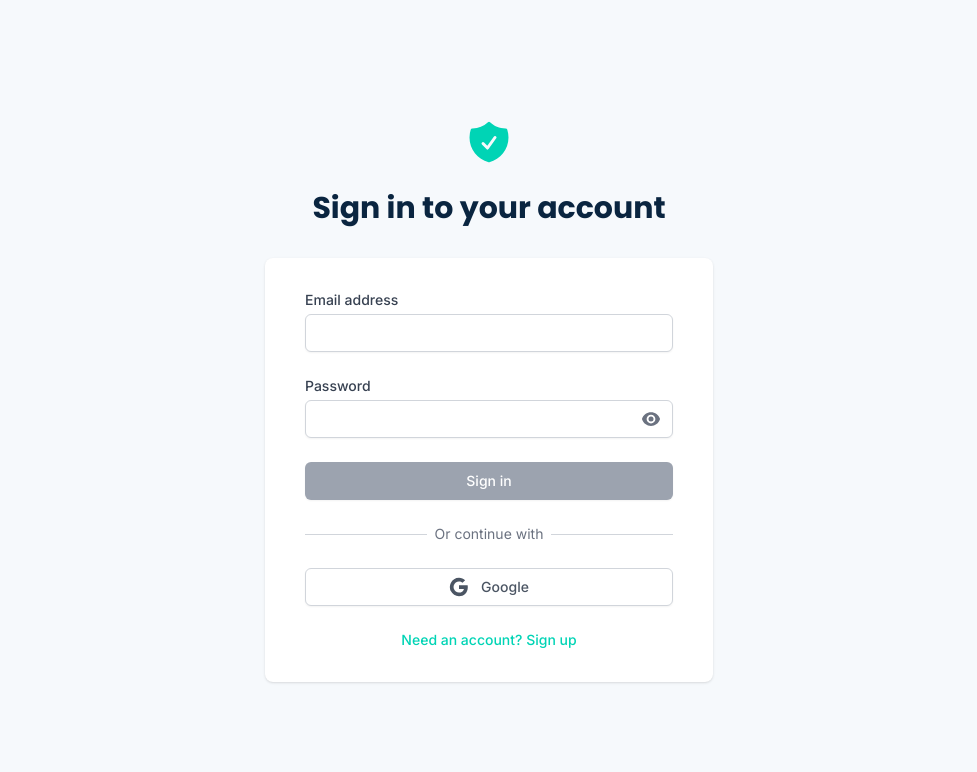
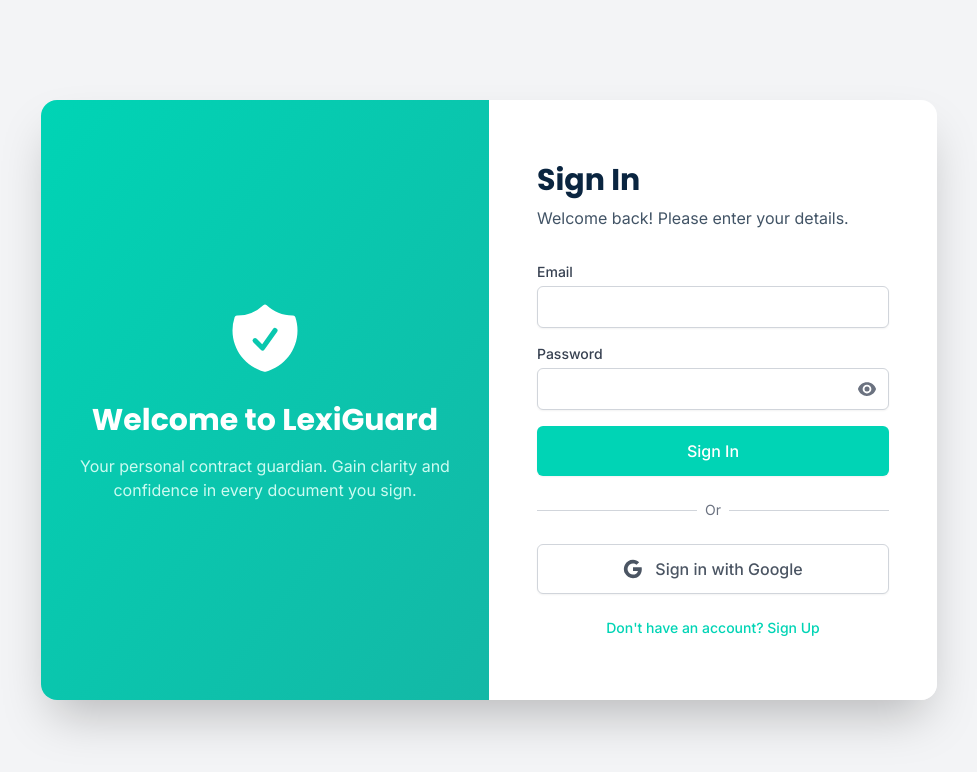
Before and after one commit to sumanthd032/LexiGuard, a React (Vite) app in the folder frontend/: page /auth in a window 1280 px wide. Shown: the top 772 px of the page, without its empty margins (151-1128 px from the left). Built offline with nearby package versions, Linux system fonts and the light colour scheme; no server answers.

Commit message:
feat: add Two-Column Layout, dynamic visuals and smooth animations for auth page

```diff
--- a/frontend/src/pages/AuthPage.tsx
+++ b/frontend/src/pages/AuthPage.tsx
@@ -1,4 +1,5 @@
-import React, { useMemo, useState } from 'react';
+// frontend/src/pages/AuthPage.tsx
+import React, { useState } from 'react';
 import {
   createUserWithEmailAndPassword,
   signInWithEmailAndPassword,
@@ -7,7 +8,8 @@ import {
 } from 'firebase/auth';
 import { auth } from '../firebase';
 import { useNavigate } from 'react-router-dom';
-import { ShieldCheckIcon, EyeIcon, EyeSlashIcon, ExclamationTriangleIcon } from '@heroicons/react/24/solid';
+import { ShieldCheckIcon, EyeIcon, EyeSlashIcon } from '@heroicons/react/24/solid';
+import { motion, AnimatePresence, type Variants } from 'framer-motion';
 
 const AuthPage: React.FC = () => {
   const [isLogin, setIsLogin] = useState(true);
@@ -16,70 +18,28 @@ const AuthPage: React.FC = () => {
   const [error, setError] = useState<string | null>(null);
   const [loading, setLoading] = useState(false);
   const [showPassword, setShowPassword] = useState(false);
-  const [emailError, setEmailError] = useState<string | null>(null);
-  const [passwordError, setPasswordError] = useState<string | null>(null);
   const navigate = useNavigate();
-
-  const isFormEmpty = useMemo(() => email.trim() === '' || password.trim() === '', [email, password]);
-
-  const validateEmail = (value: string) => {
-    const emailRegex = /^[^\s@]+@[^\s@]+\.[^\s@]{2,}$/i;
-    return emailRegex.test(value.trim());
-  };
-
-  const validatePassword = (value: string) => {
-    // Keep simple for now: min length 6 (Firebase enforces this for sign up)
-    return value.trim().length >= 6;
-  };
 
   const getFriendlyAuthError = (err: any): string => {
     const code = err?.code || '';
     switch (code) {
-      case 'auth/invalid-email':
-        return 'That email looks invalid. Please check and try again.';
-      case 'auth/user-disabled':
-        return 'This account has been disabled. Contact support if this is unexpected.';
-      case 'auth/user-not-found':
-        return 'No account found with this email. Try signing up instead.';
-      case 'auth/wrong-password':
-        return 'Incorrect password. Please try again.';
-      case 'auth/email-already-in-use':
-        return 'An account with this email already exists. Try signing in.';
-      case 'auth/weak-password':
-        return 'Please use a stronger password (at least 6 characters).';
-      case 'auth/popup-closed-by-user':
-        return 'The sign-in popup was closed before completing. Please try again.';
-      case 'auth/popup-blocked':
-        return 'The sign-in popup was blocked by your browser. Allow popups and retry.';
-      case 'auth/network-request-failed':
-        return 'Network error. Check your connection and try again.';
-      default:
-        return err?.message || 'Something went wrong. Please try again.';
+      case 'auth/invalid-email': return 'That email looks invalid. Please check and try again.';
+      case 'auth/user-not-found': return 'No account found with this email. Try signing up instead.';
+      case 'auth/wrong-password': return 'Incorrect password. Please try again.';
+      case 'auth/email-already-in-use': return 'An account with this email already exists. Try signing in.';
+      case 'auth/weak-password': return 'Password must be at least 6 characters long.';
+      default: return 'An error occurred. Please try again.';
     }
   };
 
   const handleSubmit = async (e: React.FormEvent) => {
     e.preventDefault();
+    if (!email || password.length < 6) {
+      setError("Please enter a valid email and a password of at least 6 characters.");
+      return;
+    }
     setLoading(true);
     setError(null);
-    setEmailError(null);
-    setPasswordError(null);
-
-    // Client-side validation
-    let hasError = false;
-    if (!validateEmail(email)) {
-      setEmailError('Please enter a valid email address.');
-      hasError = true;
-    }
-    if (!validatePassword(password)) {
-      setPasswordError('Password must be at least 6 characters long.');
-      hasError = true;
-    }
-    if (hasError) {
-      setLoading(false);
-      return;
-    }
-
     try {
       if (isLogin) {
         await signInWithEmailAndPassword(auth, email, password);
@@ -108,149 +68,106 @@ const AuthPage: React.FC = () => {
     }
   };
 
+  const formVariants: Variants = {
+    initial: { opacity: 0, y: 20 },
+    animate: { opacity: 1, y: 0, transition: { duration: 0.4, ease: "easeInOut" } },
+    exit: { opacity: 0, y: -20, transition: { duration: 0.2, ease: "easeInOut" } }
+  };
+
   return (
-    <div className="min-h-screen bg-brand-gray flex flex-col justify-center py-12 sm:px-6 lg:px-8">
-      <div className="sm:mx-auto sm:w-full sm:max-w-md">
-        <div className="flex justify-center">
-            <ShieldCheckIcon className="h-12 w-auto text-brand-green" />
-        </div>
-        <h2 className="mt-6 text-center text-3xl font-extrabold text-brand-blue font-display">
-          {isLogin ? 'Sign in to your account' : 'Create a new account'}
-        </h2>
+    <div className="min-h-screen w-full flex items-center justify-center bg-gray-100 overflow-hidden">
+        <div className="relative w-full max-w-4xl h-[600px] grid grid-cols-1 md:grid-cols-2 shadow-2xl rounded-2xl">
+            {/* --- Left Branding Panel --- */}
+            <div className="hidden md:flex flex-col items-center justify-center text-center p-8 bg-gradient-to-br from-brand-green to-teal-500 text-white rounded-l-2xl">
+                <motion.div initial={{ scale: 0.5, opacity: 0 }} animate={{ scale: 1, opacity: 1 }} transition={{ duration: 0.8, ease: "easeOut" }}>
+                    <ShieldCheckIcon className="h-20 w-20" />
+                </motion.div>
+                <h1 className="mt-6 text-3xl font-bold font-display">Welcome to LexiGuard</h1>
+                <p className="mt-4 text-teal-100">Your personal contract guardian. Gain clarity and confidence in every document you sign.</p>
             </div>
 
-      <div className="mt-8 sm:mx-auto sm:w-full sm:max-w-md">
-        <div className="bg-white py-8 px-4 shadow sm:rounded-lg sm:px-10">
-          <form className="space-y-6" onSubmit={handleSubmit} noValidate>
-            <div>
-              <label htmlFor="email" className="block text-sm font-medium text-gray-700">
-                Email address
-              </label>
-              <div className="mt-1">
-                <input
-                  id="email"
-                  name="email"
-                  type="email"
-                  autoComplete="email"
-                  required
-                  value={email}
-                  onChange={(e) => {
-                    setEmail(e.target.value);
-                    if (emailError) setEmailError(null);
-                  }}
-                  aria-invalid={!!emailError}
-                  aria-describedby={emailError ? 'email-error' : undefined}
-                  className={`appearance-none block w-full px-3 py-2 border rounded-md shadow-sm placeholder-gray-400 focus:outline-none focus:ring-brand-green focus:border-brand-green sm:text-sm ${emailError ? 'border-red-500 focus:ring-red-500 focus:border-red-500' : 'border-gray-300'}`}
-                />
-              </div>
-              {emailError && (
-                <p id="email-error" className="mt-2 flex items-center text-sm text-red-600">
-                  <ExclamationTriangleIcon className="h-4 w-4 mr-1" /> {emailError}
+            {/* --- Right Form Panel --- */}
+            <div className="relative flex flex-col justify-center p-8 sm:p-12 bg-white rounded-2xl md:rounded-l-none">
+                <AnimatePresence mode="wait">
+                    <motion.div
+                        key={isLogin ? "login" : "signup"}
+                        variants={formVariants}
+                        initial="initial"
+                        animate="animate"
+                        exit="exit"
+                        className="w-full"
+                    >
+                        <div className="text-left mb-8">
+                            <h2 className="text-3xl font-extrabold text-brand-blue font-display">
+                            {isLogin ? 'Sign In' : 'Create Account'}
+                            </h2>
+                            <p className="text-brand-text mt-2">
+                                {isLogin ? "Welcome back! Please enter your details." : "Let's get you started."}
                             </p>
-              )}
                         </div>
 
+                        {/* --- FORM --- */}
+                        <form className="space-y-4" onSubmit={handleSubmit} noValidate>
+                            {/* Email Input */}
                             <div>
-              <label htmlFor="password" className="block text-sm font-medium text-gray-700">
-                Password
-              </label>
-              <div className="mt-1 relative">
-                <input
-                  id="password"
-                  name="password"
-                  type={showPassword ? 'text' : 'password'}
-                  autoComplete={isLogin ? 'current-password' : 'new-password'}
-                  required
-                  value={password}
-                  onChange={(e) => {
-                    setPassword(e.target.value);
-                    if (passwordError) setPasswordError(null);
-                  }}
-                  aria-invalid={!!passwordError}
-                  aria-describedby={passwordError ? 'password-error' : undefined}
-                  className={`appearance-none block w-full px-3 py-2 pr-10 border rounded-md shadow-sm placeholder-gray-400 focus:outline-none focus:ring-brand-green focus:border-brand-green sm:text-sm ${passwordError ? 'border-red-500 focus:ring-red-500 focus:border-red-500' : 'border-gray-300'}`}
-                />
-                <button
-                  type="button"
-                  onClick={() => setShowPassword((v) => !v)}
-                  className="absolute inset-y-0 right-0 px-3 flex items-center text-gray-500 hover:text-gray-700 focus:outline-none"
-                  aria-label={showPassword ? 'Hide password' : 'Show password'}
-                >
-                  {showPassword ? <EyeSlashIcon className="h-5 w-5" /> : <EyeIcon className="h-5 w-5" />}
-                </button>
-              </div>
-              {!isLogin && (
-                <p className="mt-2 text-xs text-gray-500">Use at least 6 characters.</p>
-              )}
-              {passwordError && (
-                <p id="password-error" className="mt-2 flex items-center text-sm text-red-600">
-                  <ExclamationTriangleIcon className="h-4 w-4 mr-1" /> {passwordError}
-                </p>
-              )}
-            </div>
-
-            {error && (
-              <div className="rounded-md bg-red-50 p-4" role="alert">
-                <p className="text-sm text-red-700">{error}</p>
-              </div>
-            )}
-
-            <div>
-              <button
-                type="submit"
-                disabled={loading || isFormEmpty || !!emailError || !!passwordError}
-                className="w-full inline-flex items-center justify-center py-2 px-4 border border-transparent rounded-md shadow-sm text-sm font-medium text-white bg-brand-green hover:bg-opacity-90 focus:outline-none focus:ring-2 focus:ring-offset-2 focus:ring-brand-green disabled:bg-gray-400"
-              >
-                {loading && (
-                  <svg className="animate-spin -ml-1 mr-2 h-4 w-4 text-white" xmlns="http://www.w3.org/2000/svg" fill="none" viewBox="0 0 24 24">
-                    <circle className="opacity-25" cx="12" cy="12" r="10" stroke="currentColor" strokeWidth="4"></circle>
-                    <path className="opacity-75" fill="currentColor" d="M4 12a8 8 0 018-8v4a4 4 0 00-4 4H4z"></path>
-                  </svg>
-                )}
-                {isLogin ? 'Sign in' : 'Sign up'}
-              </button>
-            </div>
-          </form>
-
-          <div className="mt-6">
-            <div className="relative">
-              <div className="absolute inset-0 flex items-center">
-                <div className="w-full border-t border-gray-300" />
-              </div>
-              <div className="relative flex justify-center text-sm">
-                <span className="px-2 bg-white text-gray-500">Or continue with</span>
+                                <label htmlFor="email" className="block text-sm font-medium text-gray-700">Email</label>
+                                <div className="mt-1">
+                                    <input id="email" name="email" type="email" required value={email} onChange={(e) => setEmail(e.target.value)}
+                                    className="w-full px-3 py-2 border border-gray-300 rounded-md shadow-sm focus:outline-none focus:ring-brand-green focus:border-brand-green" />
                                 </div>
                             </div>
 
-            <div className="mt-6">
-              <button
-                onClick={handleGoogleSignIn}
-                disabled={loading}
-                className="w-full inline-flex items-center justify-center py-2 px-4 border border-gray-300 rounded-md shadow-sm bg-white text-sm font-medium text-gray-600 hover:bg-gray-50 disabled:bg-gray-200"
-              >
-                {loading ? (
-                  <svg className="animate-spin -ml-1 mr-2 h-4 w-4 text-gray-600" xmlns="http://www.w3.org/2000/svg" fill="none" viewBox="0 0 24 24">
-                    <circle className="opacity-25" cx="12" cy="12" r="10" stroke="currentColor" strokeWidth="4"></circle>
-                    <path className="opacity-75" fill="currentColor" d="M4 12a8 8 0 018-8v4a4 4 0 00-4 4H4z"></path>
-                  </svg>
-                ) : (
-                  <svg className="w-5 h-5" aria-hidden="true" fill="currentColor" viewBox="0 0 24 24">
-                  <path d="M22.56 12.25c0-.78-.07-1.53-.2-2.25H12v4.26h5.92c-.26 1.37-1.04 2.53-2.21 3.31v2.77h3.57c2.08-1.92 3.28-4.74 3.28-8.09z" />
-                  <path d="M12 23c2.97 0 5.46-.98 7.28-2.66l-3.57-2.77c-.98.66-2.23 1.06-3.71 1.06-2.86 0-5.29-1.93-6.16-4.53H2.18v2.84C3.99 20.53 7.7 23 12 23z" />
-                  <path d="M5.84 14.09c-.22-.66-.35-1.36-.35-2.09s.13-1.43.35-2.09V7.07H2.18C1.43 8.55 1 10.22 1 12s.43 3.45 1.18 4.93l3.66-2.84z" />
-                  <path d="M12 5.38c1.62 0 3.06.56 4.21 1.64l3.15-3.15C17.45 2.09 14.97 1 12 1 7.7 1 3.99 3.47 2.18 7.07l3.66 2.84c.87-2.6 3.3-4.53 6.16-4.53z" />
-                  </svg>
-                )}
-                <span className="ml-3">Google</span>
+                            {/* Password Input */}
+                            <div>
+                                <label htmlFor="password" className="block text-sm font-medium text-gray-700">Password</label>
+                                <div className="mt-1 relative">
+                                    <input id="password" name="password" type={showPassword ? 'text' : 'password'} required value={password} onChange={(e) => setPassword(e.target.value)}
+                                    className="w-full px-3 py-2 pr-10 border border-gray-300 rounded-md shadow-sm focus:outline-none focus:ring-brand-green focus:border-brand-green" />
+                                    <button type="button" onClick={() => setShowPassword(v => !v)} className="absolute inset-y-0 right-0 px-3 flex items-center text-gray-500">
+                                        {showPassword ? <EyeSlashIcon className="h-5 w-5" /> : <EyeIcon className="h-5 w-5" />}
                                     </button>
                                 </div>
                             </div>
 
-          <div className="text-sm text-center mt-6">
-            <button onClick={() => setIsLogin(!isLogin)} className="font-medium text-brand-green hover:text-opacity-80">
-              {isLogin ? 'Need an account? Sign up' : 'Already have an account? Sign in'}
+                            {/* Error Display */}
+                            <AnimatePresence>
+                                {error && (
+                                <motion.div initial={{ opacity: 0, height: 0 }} animate={{ opacity: 1, height: 'auto' }} exit={{ opacity: 0, height: 0 }}>
+                                    <p className="text-sm text-red-600 bg-red-50 p-3 rounded-md">{error}</p>
+                                </motion.div>
+                                )}
+                            </AnimatePresence>
+
+                            {/* Submit Button */}
+                            <button type="submit" disabled={loading}
+                                className="w-full flex justify-center py-3 px-4 border border-transparent rounded-md shadow-sm text-base font-medium text-white bg-brand-green hover:bg-opacity-90 focus:outline-none focus:ring-2 focus:ring-offset-2 focus:ring-brand-green disabled:bg-gray-400 transition-all duration-300 transform hover:-translate-y-1">
+                                {loading ? 'Processing...' : isLogin ? 'Sign In' : 'Create Account'}
+                            </button>
+                        </form>
+
+                        {/* --- Divider & Social Login --- */}
+                        <div className="mt-6">
+                            <div className="relative">
+                                <div className="absolute inset-0 flex items-center"><div className="w-full border-t border-gray-300" /></div>
+                                <div className="relative flex justify-center text-sm"><span className="px-2 bg-white text-gray-500">Or</span></div>
+                            </div>
+                            <div className="mt-6">
+                                <button onClick={handleGoogleSignIn} disabled={loading}
+                                    className="w-full inline-flex items-center justify-center py-3 px-4 border border-gray-300 rounded-md shadow-sm bg-white text-base font-medium text-gray-600 hover:bg-gray-50 disabled:bg-gray-200 transition-all">
+                                    <svg className="w-5 h-5" fill="currentColor" viewBox="0 0 24 24"><path d="M22.56 12.25c0-.78-.07-1.53-.2-2.25H12v4.26h5.92c-.26 1.37-1.04 2.53-2.21 3.31v2.77h3.57c2.08-1.92 3.28-4.74 3.28-8.09z" /><path d="M12 23c2.97 0 5.46-.98 7.28-2.66l-3.57-2.77c-.98.66-2.23 1.06-3.71 1.06-2.86 0-5.29-1.93-6.16-4.53H2.18v2.84C3.99 20.53 7.7 23 12 23z" /><path d="M5.84 14.09c-.22-.66-.35-1.36-.35-2.09s.13-1.43.35-2.09V7.07H2.18C1.43 8.55 1 10.22 1 12s.43 3.45 1.18 4.93l3.66-2.84z" /><path d="M12 5.38c1.62 0 3.06.56 4.21 1.64l3.15-3.15C17.45 2.09 14.97 1 12 1 7.7 1 3.99 3.47 2.18 7.07l3.66 2.84c.87-2.6 3.3-4.53 6.16-4.53z" /></svg>
+                                    <span className="ml-3">Sign in with Google</span>
                                 </button>
                             </div>
+                        </div>
+
+                        {/* Toggle Link */}
+                        <div className="text-sm text-center mt-6">
+                            <button onClick={() => { setIsLogin(!isLogin); setError(null); }} className="font-medium text-brand-green hover:text-opacity-80">
+                                {isLogin ? 'Don\'t have an account? Sign Up' : 'Already have an account? Sign In'}
+                            </button>
+                        </div>
+                    </motion.div>
+                </AnimatePresence>
             </div>
         </div>
     </div>
```
Lines whose indentation alone changed are shown as unchanged.
